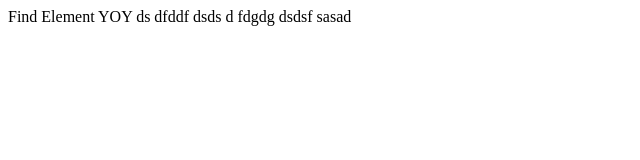
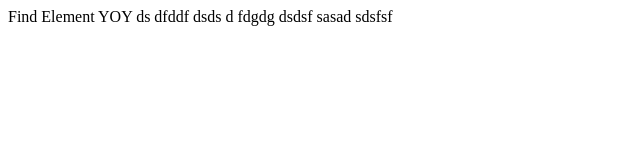
Before and after one commit to samithf/npm-versioning, a website: page index.html in a window 1280 px wide. Shown: the full height of the page, 0-640 px from the left. Drawn offline with Linux system fonts and the light colour scheme.

Commit message:
fix: ct-1216 fixes

```diff
--- a/index.html
+++ b/index.html
@@ -7,6 +7,6 @@
     <title>Hello Test</title>
   </head>
   <body>
-    Find Element YOY ds dfddf dsds d fdgdg dsdsf sasad
+    Find Element YOY ds dfddf dsds d fdgdg dsdsf sasad sdsfsf
   </body>
 </html>
--- a/package.json
+++ b/package.json
@@ -4,8 +4,7 @@
   "description": "",
   "main": "index.js",
   "scripts": {
-    "release": "standard-version",
-    "commit": "npx git-cz && npm run release"
+    "release": "standard-version"
   },
   "keywords": [],
   "author": "",
```
